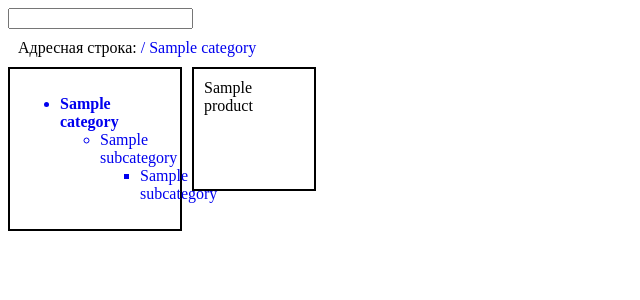
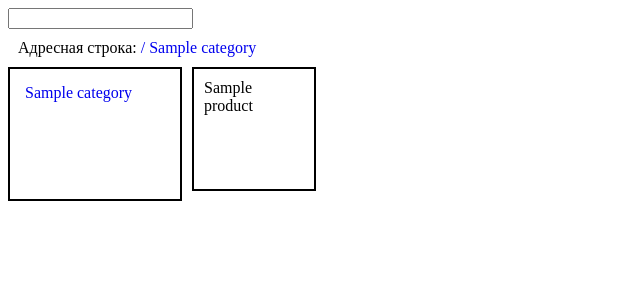
Before and after one commit to malininv/TestProjectt, a Django app: template store/templates/store/index.html in a window 1280 px wide. Shown: the top 300 px of the page, without its empty margins (0-640 px from the left). Run offline with Django 3.2, Linux system fonts and the light colour scheme; the template is opened without the code that fills it: most values are stand-ins (such as "Sample title", 1, 10 or a date in 2020).

Commit message:
категории выводятся плоско

```diff
--- a/store/models.py
+++ b/store/models.py
@@ -39,6 +39,9 @@ class Product(models.Model):
     category = models.ForeignKey('Category', related_name='products', on_delete=models.CASCADE)
     image = models.ImageField(default='default.jpg')
 
+    class Meta:
+        ordering = ['name']
+
     def save(self, *args, **kwargs):
         self.slug = slugify(self.name)
         super(Product, self).save(*args, **kwargs)
--- a/store/static/store/main.css
+++ b/store/static/store/main.css
@@ -10,6 +10,7 @@
     width: 150px;
     border: 2px solid black;
     padding: 10px;
+    display: flex;
 }
 
 .product-wrapper {
@@ -29,6 +30,10 @@
     font-weight: bold;
 }
 
+.category-item {
+    margin: 5px;
+}
+
 a {
     text-decoration: none;
 }
--- a/store/templates/store/index.html
+++ b/store/templates/store/index.html
@@ -13,38 +13,13 @@
 {% include 'store/includes/breadcrumbs.html' %}
 <div class="main-wrapper">
 
+    <div class="category">
+         {% for category in categories %}
+        <div class="category-item {% if category.parent is None %}top-category{% endif %}"><a href="{% url 'category_detail' category.get_absolute_url %}">{{ category.name }}</a></div>
+        {% endfor %}
 
-    {% block category %}
 
-    <div class="category">
-        <ul>
-            {% for category in categories %}
-
-            <a href="{% url 'category_detail' category.slug %}">
-                <li class="top-category">{{ category.name }}</li>
-            </a>
-
-            <ul class="subcategory">
-                {% for subcategory in category.children.all %}
-                <a href="{% url 'category_detail' subcategory.get_absolute_url %}">
-                    <li>{{ subcategory.name }}</li>
-                </a>
-                <ul>
-                    {% for subsubcategory in subcategory.children.all %}
-                    <a href="{% url 'category_detail' subsubcategory.get_absolute_url %}">
-                        <li class="sub-subcategory">
-                            {{ subsubcategory.name }}
-                        </li>
-                    </a>
-                    {% endfor %}
-                </ul>
-                {% endfor %}
-            </ul>
-
-            {% endfor %}
-        </ul>
     </div>
-    {% endblock %}
 
     {% include 'store/includes/products_to_show.html' %}
     {% include 'store/includes/paginator.html' %}
--- a/store/utils.py
+++ b/store/utils.py
@@ -11,7 +11,7 @@ def get_products_by_category(category):
 
     products.extend(category.products.all())
 
-    return products
+    return sorted(products)
 
 
 def get_all_parents(category):
--- a/store/views.py
+++ b/store/views.py
@@ -16,7 +16,7 @@ def index(request, hierarchy=None):
         products = Product.objects.all()
         all_cat = None
 
-    categories = Category.objects.filter(parent__isnull=True)
+    categories = Category.objects.all()
 
     page_number = request.GET.get('page', 1)
     paginator = Paginator(products, 12)
```
